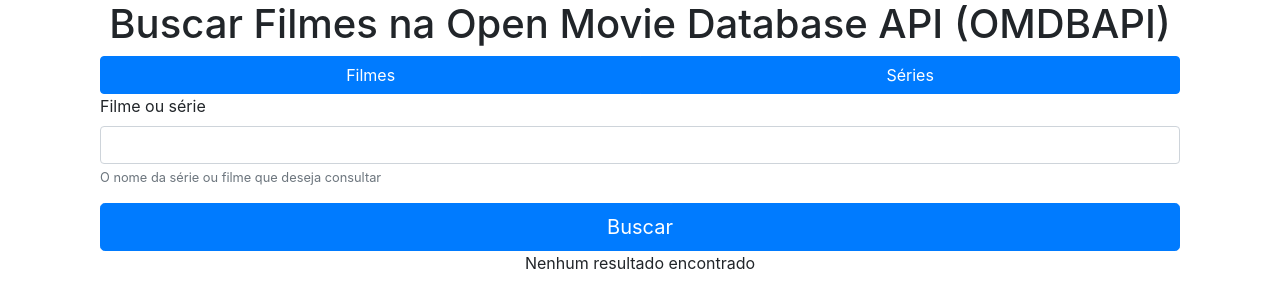
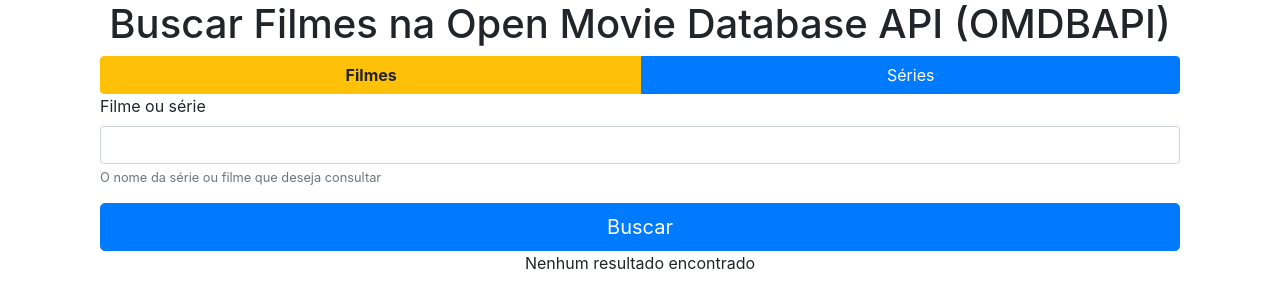
Before and after one commit to matheus-vieira/react-omdbapi, a React (Create React App) app in the folder react-omdbapi/: page / in a window 1280 px wide. Shown: the top 308 px of the page. Built offline with nearby package versions, Linux system fonts and the light colour scheme.

Commit message:
onclick and change color and bold of selected type

```diff
--- a/react-omdbapi/src/components/Search/Search.js
+++ b/react-omdbapi/src/components/Search/Search.js
@@ -20,24 +20,29 @@
     const term = inputSearch.current.value || "";
     const results = await search(term, type);
     console.log(results);
-    setItems(results.Search ||[]);
+    setItems(results.Search || []);
   }, [inputSearch, type, setItems]);
 
   return (
     <div className="container">
-      <div className="btn-group btn-group-toggle btn-block" data-toggle="buttons">
+      <div
+        className="btn-group btn-group-toggle btn-block"
+        data-toggle="buttons"
+      >
         {OPTIONS.map((option) => (
           <label
-            className={`btn btn-primary ${
-              option.value === type ? "active" : ""
-            }`}
+            className={
+              option.value === type
+                ? "btn btn-warning active font-weight-bolder"
+                : "btn btn-primary"
+            }
             key={option.id}
           >
             <input
               type="radio"
               name="radType"
               id={option.id}
-              onChange={handleType}
+              onClick={handleType}
               value={option.value}
             />
             {option.text}
```
